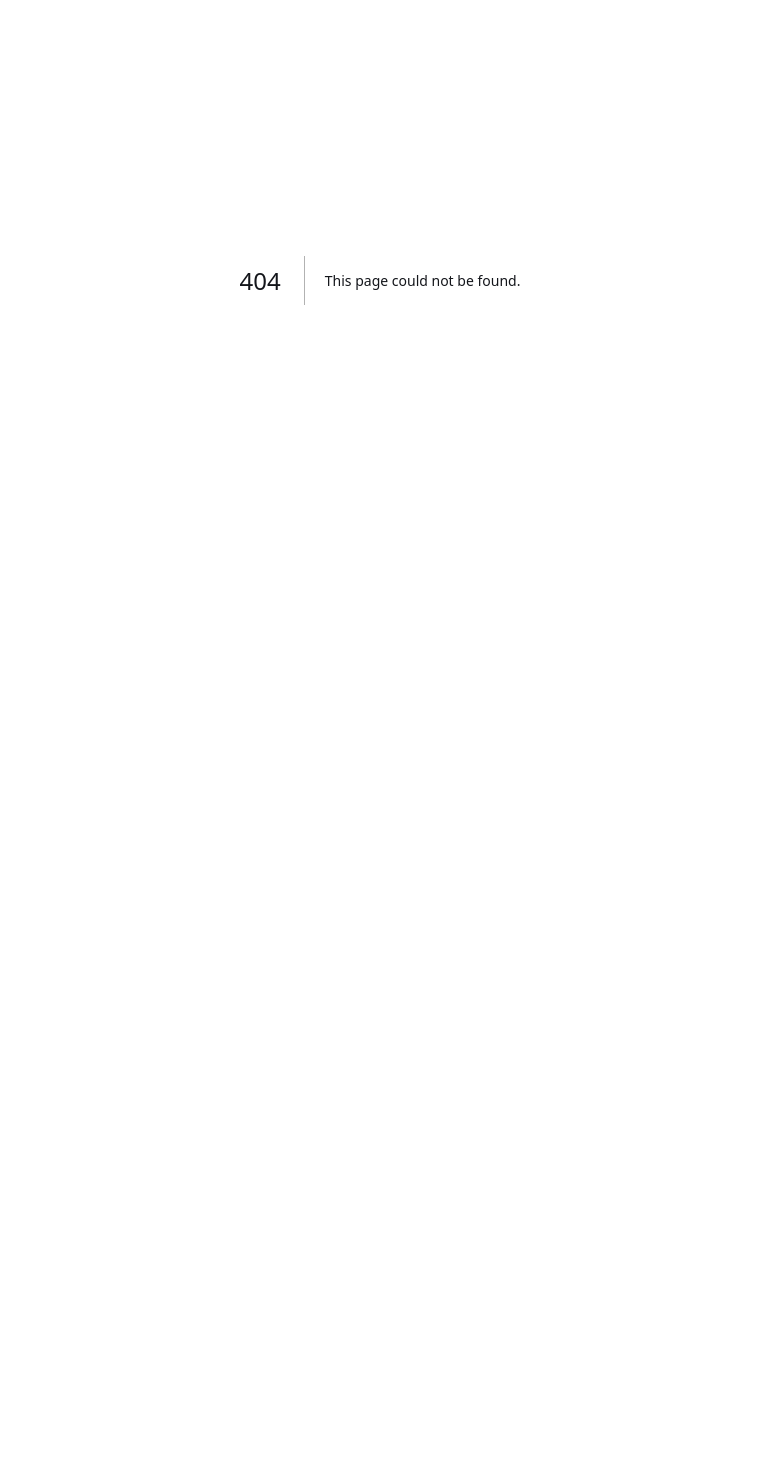
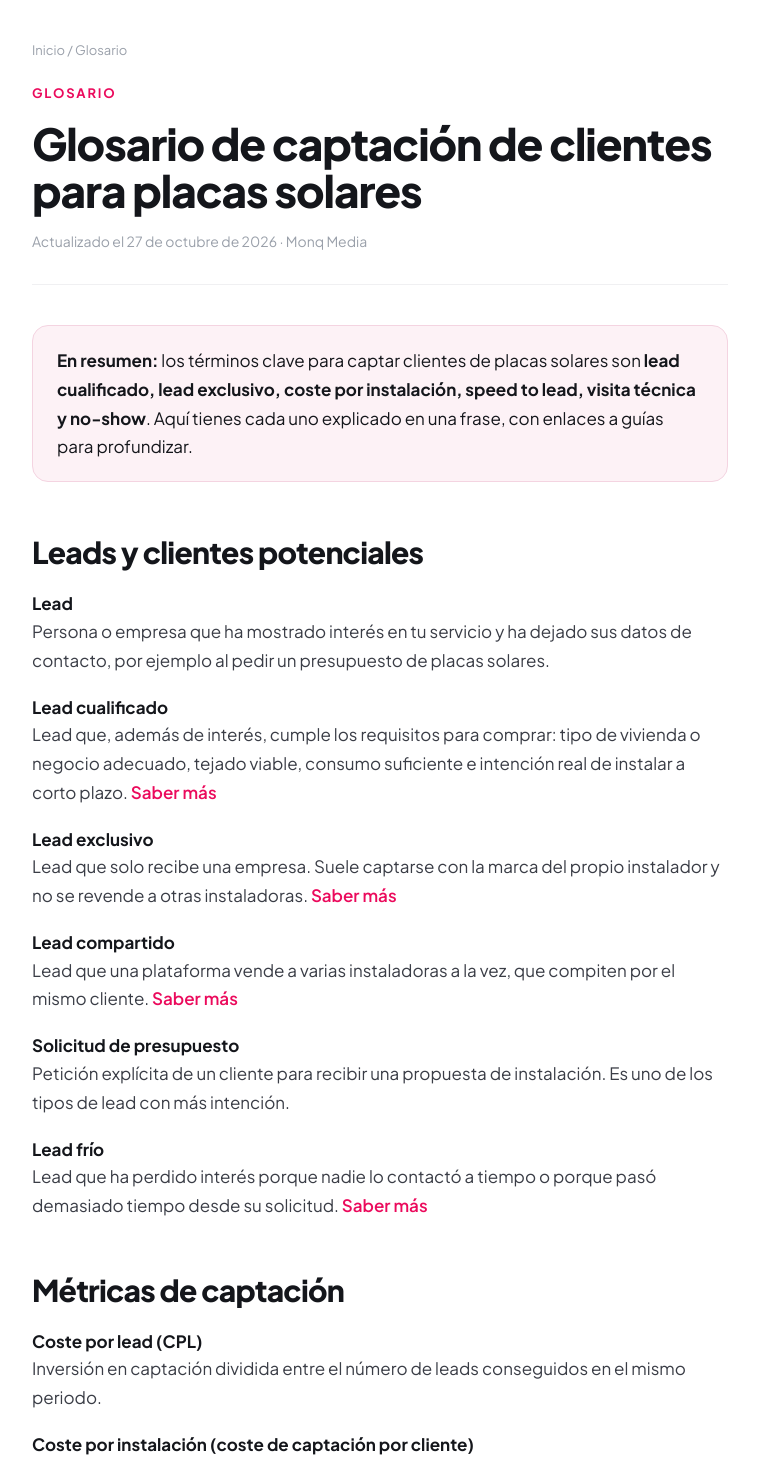
Before and after one commit to monqmedia/monqmedia-web, a Next.js app: page /glosario-captacion-placas-solares in a window 1280 px wide. Before the commit this address had no page. Shown: the part 120-1583 px from the top of the page, without its empty margins (260-1019 px from the left). Before the commit the page ends 800 px from the top, so only its background shows below. Built offline with nearby package versions, Linux system fonts and the light colour scheme.

Commit message:
GEO: glosario de captación de clientes para placas solares (DefinedTermSet)
Co-Authored-By: Claude Opus 5.5 <noreply@anthropic.com>
Claude-Session: https://claude.ai/code/session_01Qau9YZQa7YvPv1Gw7N1mwG

```diff
--- a/app/components/Footer.tsx
+++ b/app/components/Footer.tsx
@@ -34,6 +34,9 @@ export default function Footer() {
         <Link href="/calculadora-leads-placas-solares" className="text-[12.5px] hover:text-white transition-colors">
           Calculadora de leads
         </Link>
+        <Link href="/glosario-captacion-placas-solares" className="text-[12.5px] hover:text-white transition-colors">
+          Glosario
+        </Link>
         <Link href="/leads-autoconsumo-empresas" className="text-[12.5px] hover:text-white transition-colors">
           Autoconsumo para empresas
         </Link>
--- /dev/null
+++ b/app/glosario-captacion-placas-solares/page.tsx
@@ -0,0 +1,177 @@
+import type { Metadata } from "next";
+import Link from "next/link";
+import ContentPage, {
+  SITE,
+  a,
+  breadcrumbJsonLd,
+  faqJsonLd,
+  h2,
+  p,
+  type Faq,
+} from "@/app/components/ContentPage";
+
+const URL = `${SITE}/glosario-captacion-placas-solares`;
+const TITLE = "Glosario de captación de clientes para placas solares";
+const DESCRIPTION =
+  "Qué es un lead cualificado, un lead exclusivo, el coste por lead, el coste por instalación, el speed to lead o el no-show: glosario para instaladores de placas solares y empresas fotovoltaicas.";
+
+type Term = { term: string; def: string; href?: string };
+
+const groups: { title: string; terms: Term[] }[] = [
+  {
+    title: "Leads y clientes potenciales",
+    terms: [
+      { term: "Lead", def: "Persona o empresa que ha mostrado interés en tu servicio y ha dejado sus datos de contacto, por ejemplo al pedir un presupuesto de placas solares." },
+      { term: "Lead cualificado", def: "Lead que, además de interés, cumple los requisitos para comprar: tipo de vivienda o negocio adecuado, tejado viable, consumo suficiente e intención real de instalar a corto plazo.", href: "/blog/como-cualificar-un-lead-de-placas-solares" },
+      { term: "Lead exclusivo", def: "Lead que solo recibe una empresa. Suele captarse con la marca del propio instalador y no se revende a otras instaladoras.", href: "/leads-placas-solares" },
+      { term: "Lead compartido", def: "Lead que una plataforma vende a varias instaladoras a la vez, que compiten por el mismo cliente.", href: "/blog/leads-exclusivos-o-compartidos-placas-solares" },
+      { term: "Solicitud de presupuesto", def: "Petición explícita de un cliente para recibir una propuesta de instalación. Es uno de los tipos de lead con más intención." },
+      { term: "Lead frío", def: "Lead que ha perdido interés porque nadie lo contactó a tiempo o porque pasó demasiado tiempo desde su solicitud.", href: "/blog/por-que-se-enfrian-los-leads-de-placas-solares" },
+    ],
+  },
+  {
+    title: "Métricas de captación",
+    terms: [
+      { term: "Coste por lead (CPL)", def: "Inversión en captación dividida entre el número de leads conseguidos en el mismo periodo." },
+      { term: "Coste por instalación (coste de captación por cliente)", def: "Inversión total en captación dividida entre las instalaciones cerradas. Es la métrica que indica si la captación es rentable.", href: "/blog/coste-de-captar-un-cliente-de-autoconsumo" },
+      { term: "Tasa de conversión lead a visita", def: "Porcentaje de leads que aceptan una visita técnica." },
+      { term: "Tasa de cierre", def: "Porcentaje de visitas técnicas o presupuestos que terminan en una instalación firmada." },
+      { term: "Retorno de la inversión (ROI)", def: "Beneficio obtenido por cada euro invertido en captación. Por ejemplo, un retorno de x11 significa 11 € por cada euro invertido." },
+      { term: "No-show", def: "Cita o visita técnica agendada a la que el cliente no se presenta o que cancela a última hora. Se reduce con recordatorios." },
+    ],
+  },
+  {
+    title: "Proceso comercial",
+    terms: [
+      { term: "Speed to lead", def: "Tiempo que tarda una empresa en contactar a un lead desde que deja sus datos. Cuanto menor, más probabilidad de venta.", href: "/sistema-ia-contacto-leads" },
+      { term: "Visita técnica", def: "Visita a la vivienda o negocio del cliente para revisar el tejado, la instalación eléctrica y el consumo antes de presupuestar.", href: "/blog/como-llenar-la-agenda-de-visitas-de-tus-tecnicos" },
+      { term: "Seguimiento de presupuestos", def: "Contactos planificados después de entregar un presupuesto para resolver dudas y llevar al cliente a la decisión.", href: "/blog/seguimiento-de-presupuestos-de-placas-solares" },
+      { term: "Reactivación de leads", def: "Volver a contactar leads antiguos que no compraron para recuperar a los que siguen interesados." },
+      { term: "CRM", def: "Software donde se registran los leads, su estado, las visitas y los seguimientos.", href: "/blog/crm-para-instaladores-de-placas-solares" },
+      { term: "Venta cruzada", def: "Ofrecer productos complementarios, como baterías, aerotermia o cargadores, a clientes que ya tienen placas solares.", href: "/blog/vender-aerotermia-y-cargadores-a-clientes-de-placas-solares" },
+    ],
+  },
+  {
+    title: "Publicidad",
+    terms: [
+      { term: "Google Ads", def: "Publicidad en el buscador de Google. Capta a personas que ya buscan placas solares o autoconsumo en su zona.", href: "/publicidad-placas-solares" },
+      { term: "Meta Ads", def: "Publicidad en Facebook e Instagram. Genera volumen de solicitudes; necesita filtro para evitar curiosos.", href: "/publicidad-placas-solares" },
+      { term: "Landing page", def: "Página creada para una campaña, con un único objetivo: que el visitante pida presupuesto o deje sus datos." },
+      { term: "Formulario cualificador", def: "Formulario con preguntas (tipo de vivienda, tejado, factura) que ayuda a separar a los clientes con intención real." },
+    ],
+  },
+  {
+    title: "Autoconsumo y energía solar",
+    terms: [
+      { term: "Autoconsumo fotovoltaico", def: "Producción de electricidad con placas solares para consumirla en la propia vivienda o negocio." },
+      { term: "Excedentes", def: "Energía producida por las placas que no se consume en el momento y se vierte a la red o se almacena en una batería." },
+      { term: "Batería solar", def: "Equipo que almacena la energía sobrante para usarla cuando las placas no producen, por ejemplo de noche.", href: "/leads-baterias-solares" },
+      { term: "Inversor", def: "Equipo que convierte la corriente continua de los módulos solares en corriente alterna utilizable en la vivienda o negocio." },
+      { term: "Módulo solar (panel o placa)", def: "Cada uno de los paneles que transforman la luz del sol en electricidad." },
+    ],
+  },
+];
+
+const allTerms = groups.flatMap((g) => g.terms);
+
+const faqs: Faq[] = [
+  {
+    q: "¿Qué diferencia hay entre un lead y un lead cualificado?",
+    a: "Un lead es cualquier persona que deja sus datos; un lead cualificado además cumple los requisitos para comprar y tiene intención real de instalar placas solares.",
+  },
+  {
+    q: "¿Qué métrica es más importante para una instaladora?",
+    a: "El coste por instalación: indica cuánto cuesta realmente conseguir cada cliente y si la captación es rentable. Puedes calcularlo con nuestra calculadora de leads.",
+  },
+];
+
+const jsonLd = [
+  {
+    "@context": "https://schema.org",
+    "@type": "DefinedTermSet",
+    name: TITLE,
+    url: URL,
+    description: DESCRIPTION,
+    inLanguage: "es",
+    publisher: { "@type": "Organization", name: "Monq Media", url: SITE },
+    hasDefinedTerm: allTerms.map((t) => ({
+      "@type": "DefinedTerm",
+      name: t.term,
+      description: t.def,
+    })),
+  },
+  faqJsonLd(faqs),
+  breadcrumbJsonLd("Glosario", URL),
+];
+
+export const metadata: Metadata = {
+  title: TITLE,
+  description: DESCRIPTION,
+  alternates: { canonical: URL },
+  openGraph: {
+    title: `${TITLE} | Monq Media`,
+    description: DESCRIPTION,
+    url: URL,
+    siteName: "Monq Media",
+    locale: "es_ES",
+    type: "article",
+  },
+};
+
+export default function GlosarioPage() {
+  return (
+    <ContentPage
+      jsonLd={jsonLd}
+      crumb="Glosario"
+      eyebrow="Glosario"
+      title={TITLE}
+      updated="2026-10-27"
+      updatedLabel="27 de octubre de 2026"
+      summary={
+        <>
+          los términos clave para captar clientes de placas solares son{" "}
+          <strong>lead cualificado, lead exclusivo, coste por instalación,
+          speed to lead, visita técnica y no-show</strong>. Aquí tienes cada
+          uno explicado en una frase, con enlaces a guías para profundizar.
+        </>
+      }
+      faqs={faqs}
+      ctaTitle="¿Quieres leads cualificados y la agenda llena?"
+    >
+      {groups.map((g) => (
+        <section key={g.title}>
+          <h2 className={h2}>{g.title}</h2>
+          <dl className="space-y-5 mb-4">
+            {g.terms.map((t) => (
+              <div key={t.term}>
+                <dt className="text-[17px] font-bold text-[#14161b]">{t.term}</dt>
+                <dd className="text-[16px] sm:text-[17px] leading-[1.7] text-[#3a3d46]">
+                  {t.def}
+                  {t.href && (
+                    <>
+                      {" "}
+                      <Link href={t.href} className={a}>
+                        Saber más
+                      </Link>
+                    </>
+                  )}
+                </dd>
+              </div>
+            ))}
+          </dl>
+        </section>
+      ))}
+      <p className={p}>
+        Calcula tus métricas con la{" "}
+        <Link href="/calculadora-leads-placas-solares" className={a}>
+          calculadora de leads para placas solares
+        </Link>{" "}
+        o descubre cómo trabajamos como{" "}
+        <Link href="/agencia-marketing-placas-solares" className={a}>
+          agencia de marketing para empresas de placas solares
+        </Link>
+        .
+      </p>
+    </ContentPage>
+  );
+}
--- a/app/sitemap.ts
+++ b/app/sitemap.ts
@@ -58,6 +58,12 @@ export default function sitemap(): MetadataRoute.Sitemap {
       priority: 0.9,
     },
     {
+      url: `${BASE_URL}/glosario-captacion-placas-solares`,
+      lastModified: new Date("2026-10-27"),
+      changeFrequency: "monthly",
+      priority: 0.6,
+    },
+    {
       url: `${BASE_URL}/casos-de-exito/vira-energy`,
       lastModified: new Date("2026-10-25"),
       changeFrequency: "monthly",
```
Also changed, not shown: public/llms.txt, 1 other file (tests, documents, lock files or other folders).
